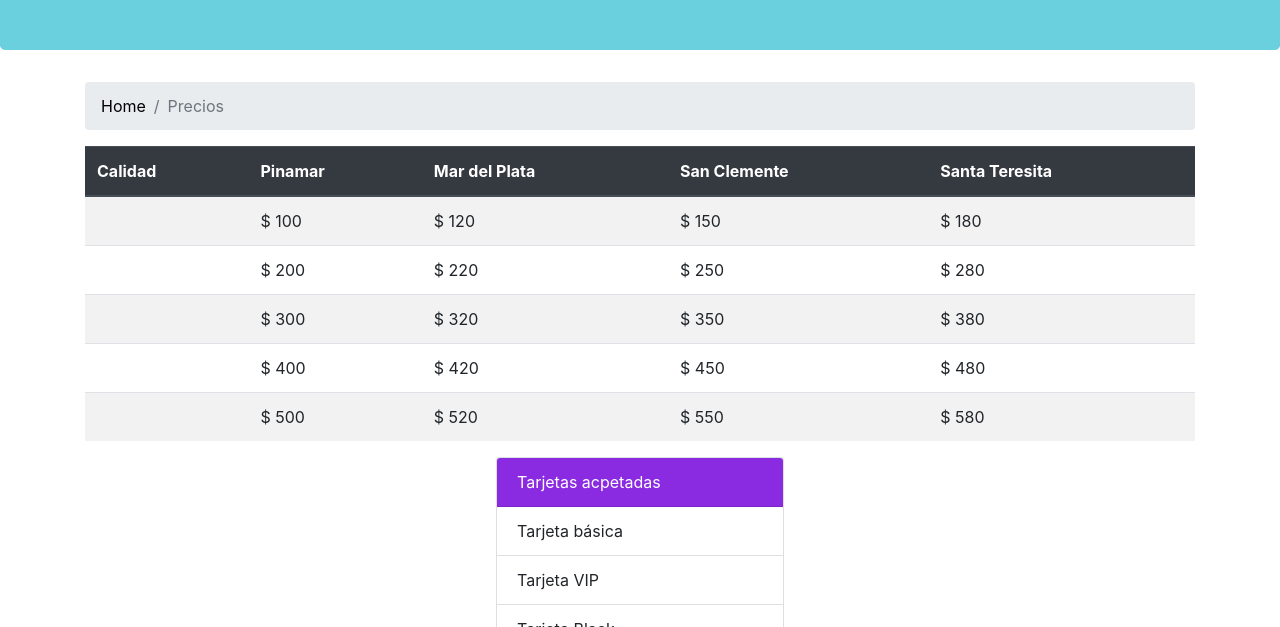
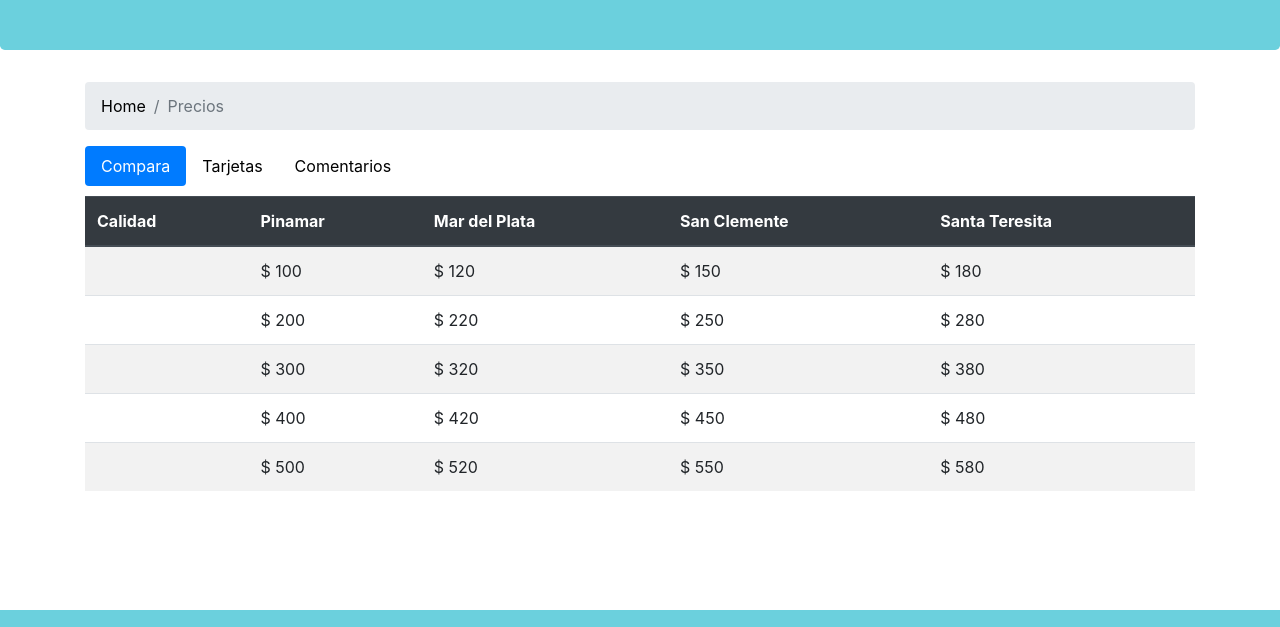
Before and after one commit to pevescarol/toursba, a website: page price.html in a window 1280 px wide. Shown: the part 173-800 px from the top of the page. Drawn offline with nearby package versions, Linux system fonts and the light colour scheme; a web font is replaced by a local one.

Commit message:
se agregó pestañas en la sección precios

```diff
--- a/css/main.css
+++ b/css/main.css
@@ -35,3 +35,7 @@ footer a:hover {
     transform: scale(1.1);
     transition: .4s;
 }
+
+.tab-content{
+    padding-top: 10px;
+}
--- a/price.html
+++ b/price.html
@@ -35,6 +35,22 @@
                     <li class="breadcrumb-item active" aria-current="page">Precios</li>
                 </ol>
            </nav>
+
+           <ul class="nav nav-pills" id="myTab" role="tablist">
+                <li class="nav-item">
+                    <a href="#compara" id="compara-tab" class="nav-link active" data-toggle="pill" role="tab" aria-controls="compara" aria-selected="true">Compara</a>
+                </li>
+                <li class="nav-item">
+                    <a href="#tarjetas" id="tarjetas-tab" class="nav-link" data-toggle="pill" role="tab" aria-controls="tarjetas" aria-selected="false">Tarjetas</a>
+                </li>
+                <li class="nav-item">
+                    <a href="#comentarios" id="comentarios-tab" class="nav-link" data-toggle="pill" role="tab" aria-controls="comentarios" aria-selected="false">Comentarios</a>
+                </li>
+           </ul>
+
+           <div class="tab-content" id="myTabContent">
+                <div class="tab-pane fade show active" id="compara" role="tabpanel" aria-labelledby="compara-tab">
+
                     <div class="table-responsive">
                         <table class="table table-striped">
                                 <thead class="thead-dark">
@@ -93,11 +109,14 @@
                                 </tbody>
                         </table>
                     </div>
+                </div>
 
+
+                <div class="tab-pane fade" id="tarjetas" role="tabpanel" aria-labelledby="tarjetas-tab">
                     <div class="d-flex justify-content-center">
                         <div class="card" style="width: 18rem;">
                             <div class="card-header" style="background-color: blueviolet; color: #fff;">
-                    Tarjetas acpetadas
+                            Tarjetas aceptadas
                             </div>
                             <ul class="list-group list-group-flush">
                                 <li class="list-group-item">Tarjeta básica</li>
@@ -105,6 +124,10 @@
                                 <li class="list-group-item">Tarjeta Black</li>
                             </ul>
                         </div>
+                    </div>
+                </div>
+
+                <div class="tab-pane fade" id="comentarios" role="tabpanel" aria-labelledby="comentarios-tab">Comentarios</div>
             </div>
         </div>
 
```
Lines whose indentation alone changed are shown as unchanged.
